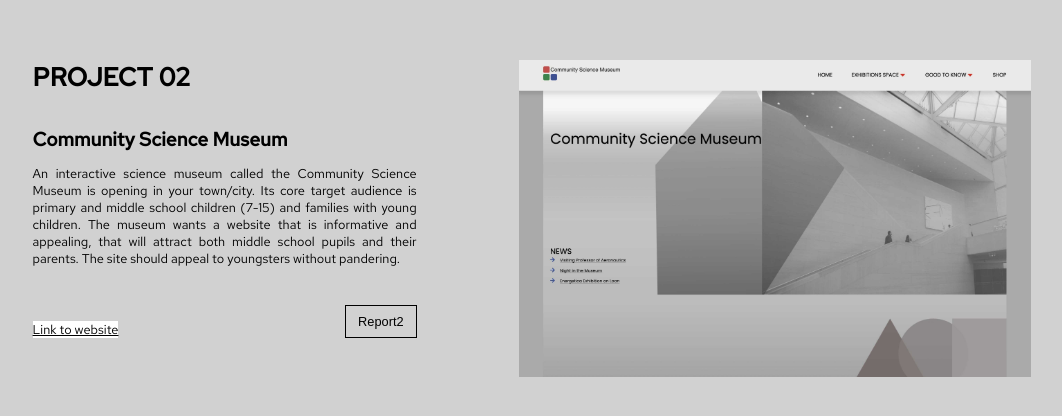
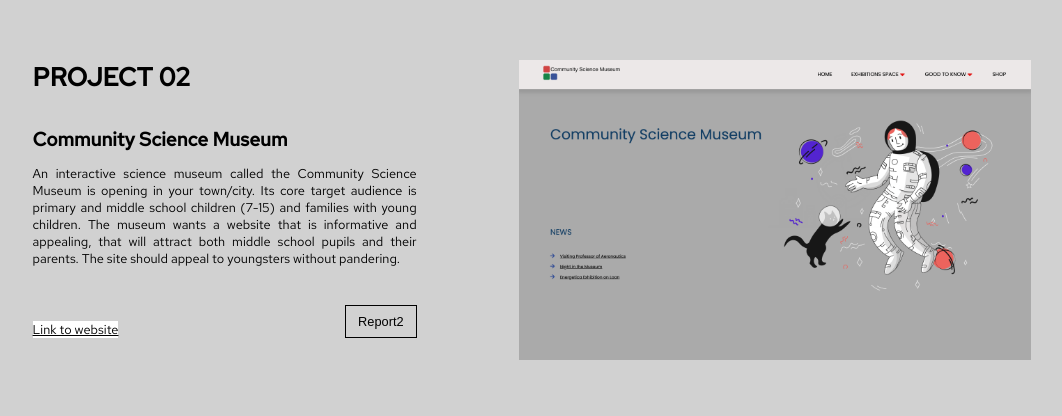
Before and after one commit to lukasznoroff/portfolio, a plain HTML site: page index.html in a window 1280 px wide. Shown: the part 1540-1956 px from the top of the page, without its empty margins (121-1183 px from the left). Drawn offline with Linux system fonts and the light colour scheme.

Commit message:
changed image

```diff
--- a/index.html
+++ b/index.html
@@ -143,7 +143,7 @@
                 </div>
                 <div class="project-col-right">
                     <div class="project-col-right-wrapper">
-                        <img class="project-website-image website-img-2" src="/images/community-science-museum.jpeg"
+                        <img class="project-website-image website-img-2" src="/images/community-science-museum.png"
                             alt="screenshot of community science museum website">
                     </div>
                 </div>
```
Also changed, not shown: images/community-science-museum.jpeg (deleted), images/community-science-museum.png (added).
